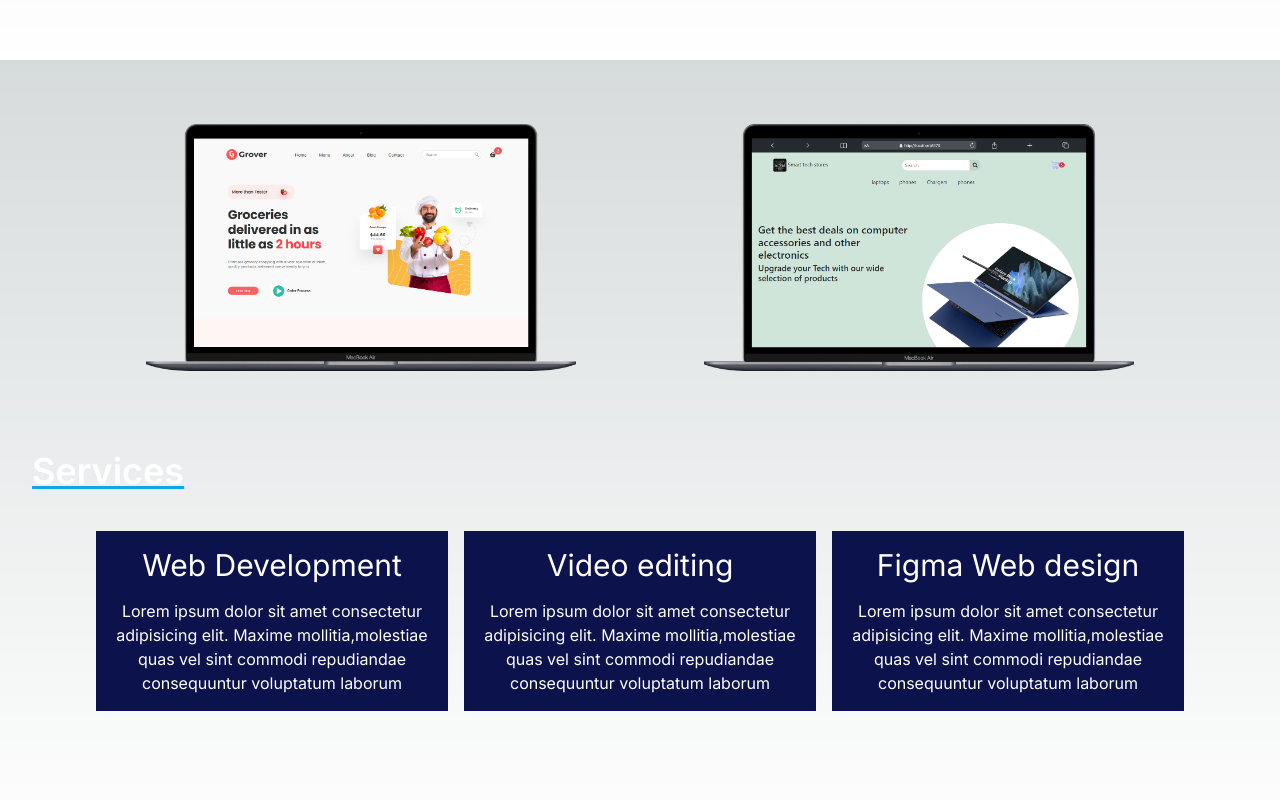
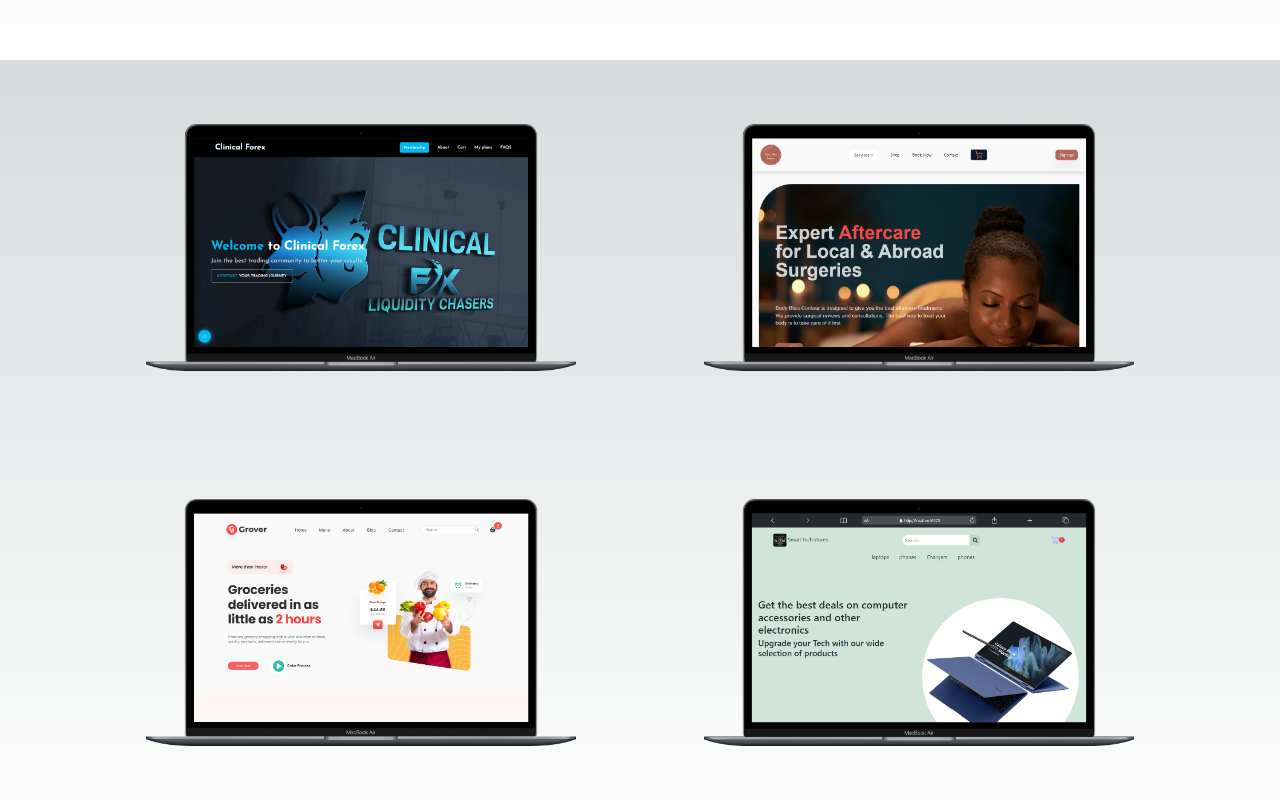
Before and after one commit to John-Mwanzia/Mwanzia, a Next.js app: page / in a window 1280 px wide. Shown: the part 1540-2340 px from the top of the page. Built offline with nearby package versions, Linux system fonts and the light colour scheme.

Commit message:
feat: add new projects

```diff
--- a/components/Projects.tsx
+++ b/components/Projects.tsx
@@ -34,6 +34,26 @@ export default function Projects() {
               </Link>
             </div>
             <div>
+              <Link href="https://clinicalforex.com/">
+                <Image
+                  src="/images/Macbook-Air-www.clinicalforex.com.png"
+                  alt="project-pic-item1"
+                  width={430}
+                  height={350}
+                />
+              </Link>
+            </div>
+            <div>
+              <Link href="/">
+                <Image
+                  src="/images/Macbook-Air-localhost.png"
+                  alt="project-pic-item1"
+                  width={430}
+                  height={350}
+                />
+              </Link>
+            </div>
+            <div>
               <Link href="https://proud-forest-09d2d6e10.3.azurestaticapps.net/">
                 <Image
                   src="/images/mobile1.png"
```
Also changed, not shown: public/images/Macbook-Air-localhost.png (added), public/images/Macbook-Air-www.clinicalforex.com.png (added).
